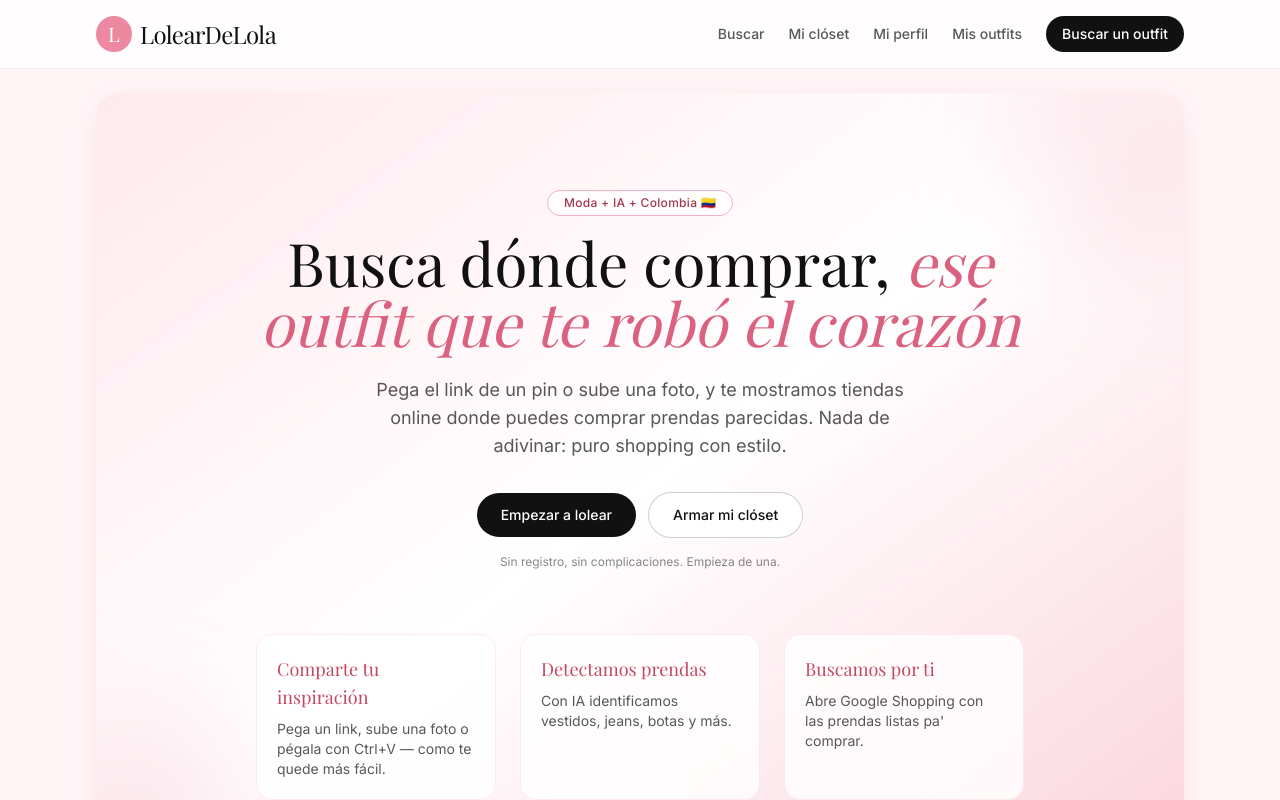
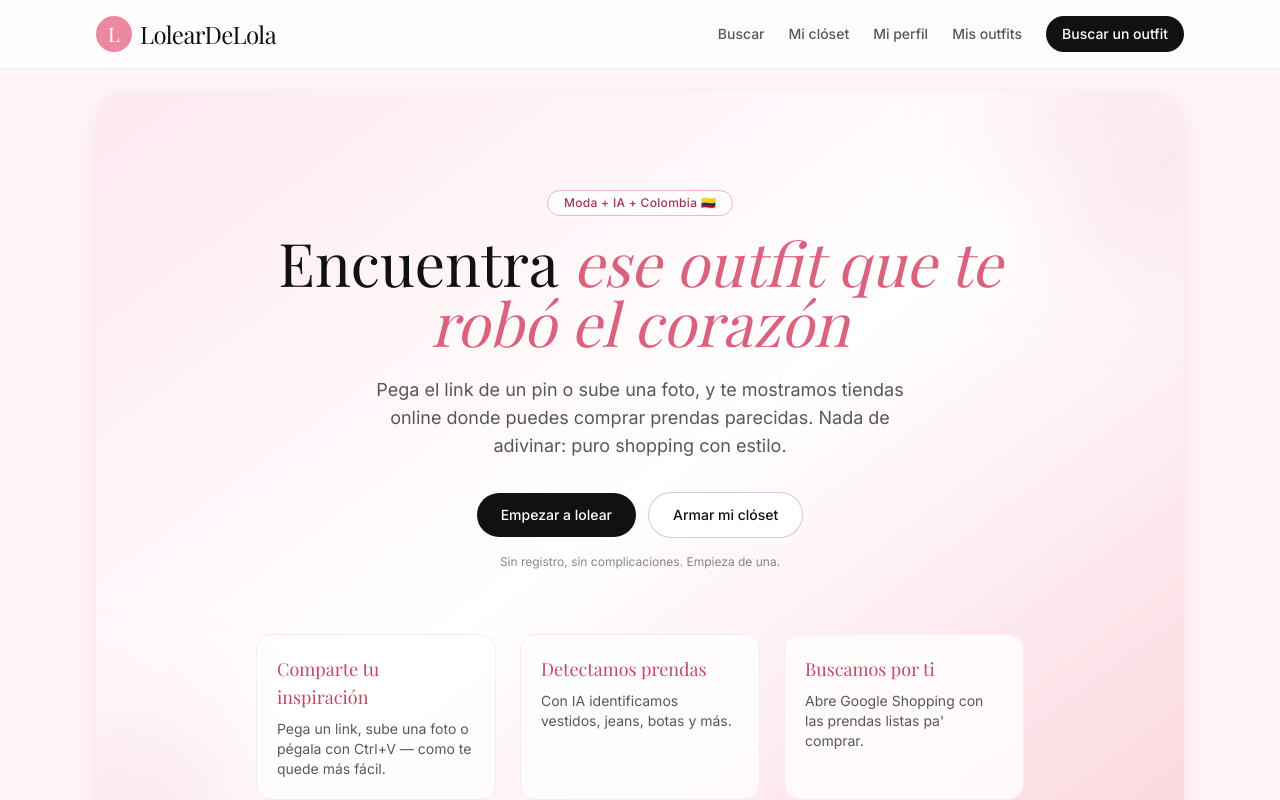
Before and after one commit to Juli6895/loleardelola, a Next.js app: page / in a window 1280 px wide. Shown: the top 800 px of the page. Built offline with nearby package versions, Linux system fonts and the light colour scheme; a web font is replaced by a local one.

Commit message:
copy: titular del hero -> "Encuentra ese outfit que te robo el corazon"
Co-Authored-By: Claude Sonnet 5 <noreply@anthropic.com>

```diff
--- a/components/Hero.tsx
+++ b/components/Hero.tsx
@@ -15,7 +15,7 @@ export default function Hero() {
           Moda + IA + Colombia 🇨🇴
         </p>
         <h1 className="font-display text-4xl leading-tight text-noche sm:text-5xl md:text-6xl">
-          Busca dónde comprar,{" "}
+          Encuentra{" "}
           <span className="italic text-rosa-500">
             ese outfit que te robó el corazón
           </span>
```
